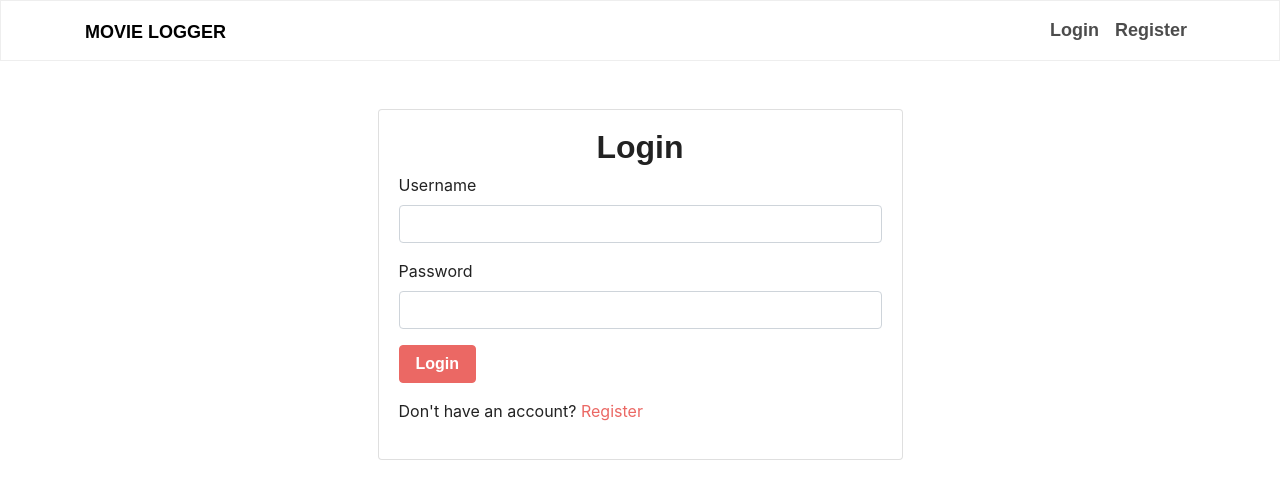
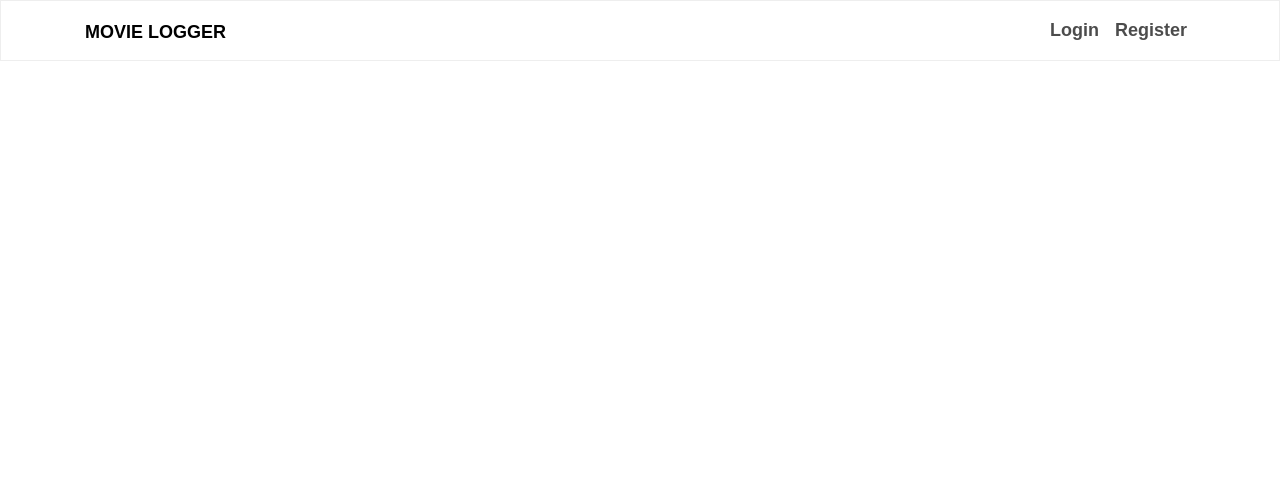
Before and after one commit to hdensten/capstone-project-frontend, a React (Create React App) app: page /add-movie/1 in a window 1280 px wide. Shown: the top 496 px of the page. Built offline with nearby package versions, Linux system fonts and the light colour scheme; a web font is replaced by a local one.

Commit message:
fixed login/register routing

```diff
--- a/src/components/accounts/Login.js
+++ b/src/components/accounts/Login.js
@@ -47,14 +47,9 @@ export default class Login extends Component {
             password: ""
           });
         } else if (response.status === 200) {
-          console.log("login:", response.data);
-          Cookie.set(
-            "_user_Session",
-            uuidv1() + "--" + this.state.username,
-            // + uuidv4()
-            { expires: 1 }
-          );
-          console.log(Cookie.get("_user_Session"));
+          Cookie.set("_user_Session", uuidv1() + "--" + this.state.username, {
+            expires: 1
+          });
           axios.post("https://reellog.herokuapp.com/session/new", {
             // axios.post("http://localhost:5000/session/new", {
             session: Cookie.get("_user_Session")
--- a/src/components/accounts/Register.js
+++ b/src/components/accounts/Register.js
@@ -51,7 +51,6 @@ export default class Register extends Component {
         .post("https://reellog.herokuapp.com/user/register", loginData)
         // .post("http://localhost:5000/user/register", loginData)
         .then(response => {
-          console.log("register", response);
           if (response.data === "USERNAME_EXISTS" && response.status === 200) {
             event.preventDefault();
             return this.setState({
@@ -71,7 +70,6 @@ export default class Register extends Component {
             Cookie.set("_user_Session", uuidv1() + "--" + this.state.username, {
               expires: 1
             });
-            console.log(Cookie.get("_user_Session"));
             this.props.handleCurrentUser(response.data);
             this.props.handleSuccessfulLogin();
             this.setState({
--- a/src/components/movies/Form.js
+++ b/src/components/movies/Form.js
@@ -1,4 +1,4 @@
-import React, { Component, Fragment } from "react";
+import React, { Component } from "react";
 import { Link, withRouter } from "react-router-dom";
 import axios from "axios";
 
@@ -29,7 +29,6 @@ class Form extends Component {
         `https://api.themoviedb.org/3/movie/${this.state.tmdbId}?api_key=${TMDB_API_KEY}&language=en-US`
       )
       .then(response => {
-        console.log(response.data);
         this.setState({
           data: response.data,
           posterPath: response.data.poster_path
@@ -49,7 +48,6 @@ class Form extends Component {
     const posterPath = this.state.posterPath;
     const userId = this.props.currentUser.id;
     const movie = { tmdbId, watchDate, rating, review, posterPath, userId };
-    console.log(movie);
     axios
       .post("https://reellog.herokuapp.com/movie", movie)
       // .post("http://localhost:5000/movie", movie)
@@ -73,16 +71,7 @@ class Form extends Component {
             alertClass: "alert alert-primary"
           });
         }
-        console.log("post movie response:", response.data);
       })
-      // .then(() => {
-      //   this.setState({
-      //     watchDate: "",
-      //     rating: "",
-      //     review: ""
-      //   });
-      //   this.props.history.push("/");
-      // })
       .catch(error => {
         console.log("post movie error:", error);
       });
@@ -129,7 +118,7 @@ class Form extends Component {
       runtime
     } = this.state.data;
     return (
-      <Fragment>
+      <div>
         <div
           className="card mb-3"
           style={{ maxWidth: "540px", marginTop: "20px" }}
@@ -225,7 +214,7 @@ class Form extends Component {
             Back to Search
           </button>
         </Link>
-      </Fragment>
+      </div>
     );
   }
 }
--- a/src/components/movies/MovieLog.js
+++ b/src/components/movies/MovieLog.js
@@ -1,4 +1,4 @@
-import React, { Component, Fragment } from "react";
+import React, { Component } from "react";
 import { withRouter, Link } from "react-router-dom";
 import axios from "axios";
 import { FontAwesomeIcon } from "@fortawesome/react-fontawesome";
@@ -30,7 +30,6 @@ class MovieLog extends Component {
         // `http://localhost:5000/movie/delete/${this.props.currentUser.id}/${this.state.id}`
       )
       .then(response => {
-        console.log(response);
         this.props.history.push("/");
       })
       .catch(error => {
@@ -45,7 +44,6 @@ class MovieLog extends Component {
         // `http://localhost:5000/movie/${this.props.currentUser.id}/${this.state.id}`
       )
       .then(response => {
-        console.log("getMovieInfo:", response);
         this.setState({
           data: response.data
         });
@@ -57,7 +55,6 @@ class MovieLog extends Component {
             `https://api.themoviedb.org/3/movie/${this.state.data.tmdb_id}?api_key=${TMDB_API_KEY}&language=en-US`
           )
           .then(response => {
-            console.log("response from getMovieInfo", response.data);
             this.setState({
               tmdbData: response.data
             });
--- a/src/components/movies/Movies.js
+++ b/src/components/movies/Movies.js
@@ -1,4 +1,4 @@
-import React, { Component, Fragment } from "react";
+import React, { Component } from "react";
 import { Link } from "react-router-dom";
 import axios from "axios";
 
@@ -53,7 +53,7 @@ export default class Movies extends Component {
 
   render() {
     return (
-      <Fragment>
+      <div>
         <div
           style={{
             display: "flex",
@@ -110,7 +110,7 @@ export default class Movies extends Component {
             </div>
           </div>
         </div>
-      </Fragment>
+      </div>
     );
   }
 }
```
Also changed, not shown: src/App.js (+3 -11 lines).
